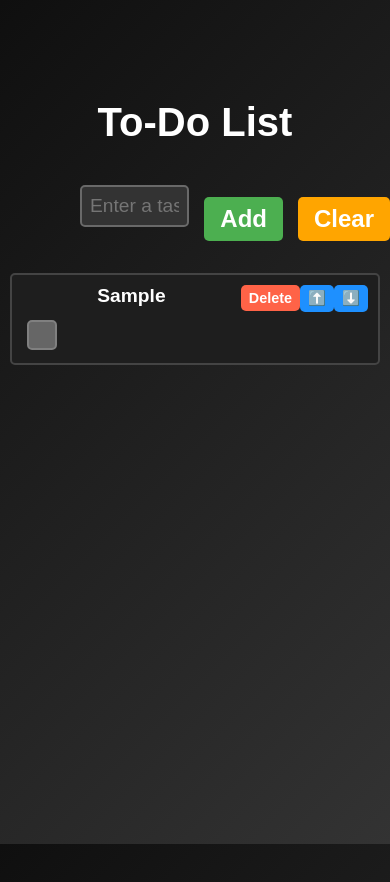
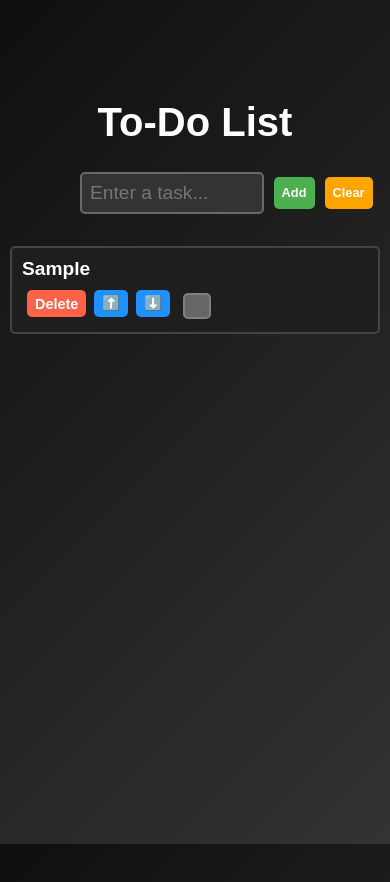
Before and after one commit to lirajoaop/to-do-list_React, a React (Vite) app in the folder vite-project/: page / in a window 390 px wide. Both pictures are taken after typing "Sample" into the empty fields and a click on the button "Add". Shown: the top 882 px of the page. Built offline with nearby package versions, Linux system fonts and the light colour scheme.

Commit message:
turning input checkbox responsive

```diff
--- a/vite-project/src/ToDoList.jsx
+++ b/vite-project/src/ToDoList.jsx
@@ -59,7 +59,7 @@ const ToDoList = () => {
     <div className="to-do-list">
       <h1>To-Do List</h1>
 
-      <div className="enter-a-task">
+      <div className="enter-a-task-container">
         <input
           type="text"
           placeholder="Enter a task..."
@@ -82,6 +82,8 @@ const ToDoList = () => {
           {tasks.map((task, index) => (
             <li key={index}>
               <span className="text">{task}</span>
+
+              <div className="buttons-task">
                 <button
                   className="delete-button"
                   onClick={() => deleteTask(index)}
@@ -89,7 +91,10 @@ const ToDoList = () => {
                   Delete
                 </button>
 
-              <button className="move-button" onClick={() => moveTaskUp(index)}>
+                <button
+                  className="move-button"
+                  onClick={() => moveTaskUp(index)}
+                >
                   ⬆️
                 </button>
 
@@ -101,6 +106,7 @@ const ToDoList = () => {
                 </button>
 
                 <input type="checkbox" id="check-button" />
+              </div>
             </li>
           ))}
         </ol>
--- a/vite-project/src/index.css
+++ b/vite-project/src/index.css
@@ -33,7 +33,7 @@ button {
   transition: background-color 0.3s ease;
 }
 
-.enter-a-task {
+.enter-a-task-container {
   display: flex;
   text-align: center;
   align-items: center;
@@ -59,6 +59,12 @@ button {
   background-color: #ff8c00;
 }
 
+.buttons-task {
+  display: flex;
+  text-align: center;
+  gap: 0.7rem;
+}
+
 .delete-button {
   background-color: #ff6347;
 }
@@ -78,15 +84,15 @@ button {
 input[type="checkbox"] {
   -webkit-appearance: none;
   -moz-appearance: none;
-  width: 47px;
-  height: 47px;
+  width: 40px;
+  height: 40px;
   padding: 8px 12px;
-  margin-left: 10px;
   border-radius: 5px;
   cursor: pointer;
   background-color: hsl(0, 0%, 40%);
   border: 2px solid hsl(0, 0%, 50%);
   transition: background-color 0.3s ease, border-color 0.3s ease;
+  margin-left: 5px;
 }
 
 /* Estilo da checkbox marcada */
@@ -125,6 +131,7 @@ input[type="text"] {
   background-color: #333333;
   width: calc(100% - 40px);
   max-width: 600px;
+  flex-grow: 1;
 }
 .tasks {
   display: flex;
@@ -170,17 +177,17 @@ li {
   min-width: 200px;
   max-width: 100%; /* Limit the text width within the list item */
   overflow-wrap: break-word; /* Ensure text wraps within the text div */
+  text-align: left;
 }
 
 .move-button {
   padding: 8px 12px;
   font-size: 1.4rem;
-  margin-left: 10px;
 }
 .delete-button {
   padding: 12px 6px;
   font-size: 1.2rem;
-  margin-left: 10px;
+  margin-left: 5px;
 }
 
 @media screen and (max-width: 1020px) {
@@ -196,11 +203,12 @@ li {
     font-size: 1.5rem; /* Reduz o tamanho da fonte em telas menores */
   }
 
-  .delete-button,
-  .move-button {
-    padding: 6px 9px; /* Ajusta o padding para telas menores */
-    font-size: 1rem; /* Reduz o tamanho da fonte dos botões */
-    margin-left: 5px; /* Reduz a margem entre os botões */
+  .enter-a-task-container {
+    display: flex;
+    text-align: center;
+    align-items: center;
+    justify-content: center;
+    margin-right: 5rem;
   }
 
   input[type="checkbox"],
@@ -209,7 +217,6 @@ li {
     width: 35px;
     height: 35px;
     padding: 8px 12px;
-    margin-left: 5px;
   }
 }
 
@@ -220,13 +227,28 @@ li {
 
   button {
     font-size: 1.5rem;
-    padding: 8px 16px;
+    padding: 4px 8px;
   }
 
   .add-button,
   .clear-button {
-    margin-top: 25px;
-    margin-left: 15px;
+    width: 3rem;
+    height: 2rem;
+    font-size: 0.8rem;
+  }
+
+  .enter-a-task-container {
+    display: flex;
+    text-align: center;
+    align-items: center;
+    justify-content: center;
+    width: 75%;
+  }
+
+  .buttons-task {
+    display: flex;
+    text-align: center;
+    gap: 0.5rem;
   }
 
   input[type="text"] {
@@ -258,20 +280,22 @@ li {
     font-size: 0.9rem;
   }
 
-  input[type="checkbox"] {
-    width: 30px;
-    height: 30px;
-    padding: 4px 6px;
+  .delete-button {
     margin-left: 5px;
   }
 
+  input[type="checkbox"] {
+    width: 0.8em;
+    height: 2em;
+  }
+
   input[type="checkbox"]:checked {
-    width: 30px;
-    height: 30px;
+    width: 0.8em;
+    height: 2em;
   }
 
   input[type="checkbox"]:checked::after {
-    width: 0.8em;
-    height: 0.8em;
+    width: 0.1em;
+    height: 0.1em;
   }
 }
```
Lines whose indentation alone changed are shown as unchanged.
